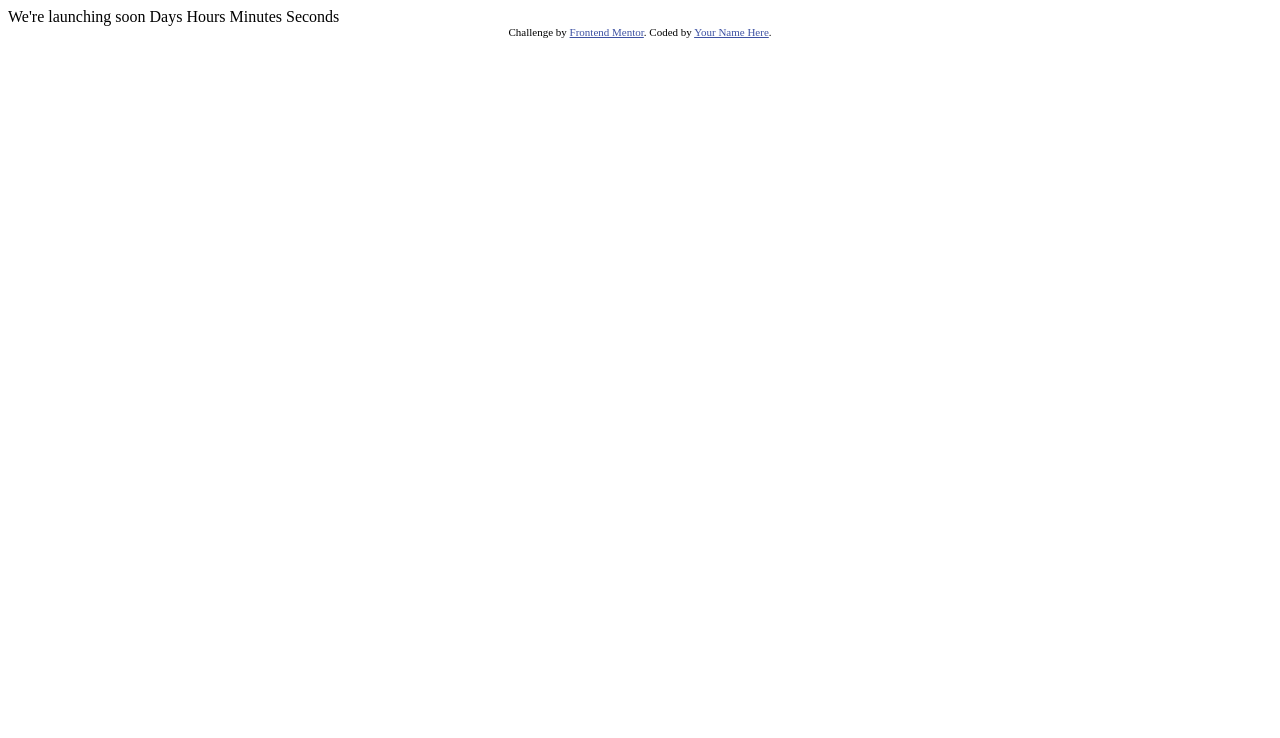
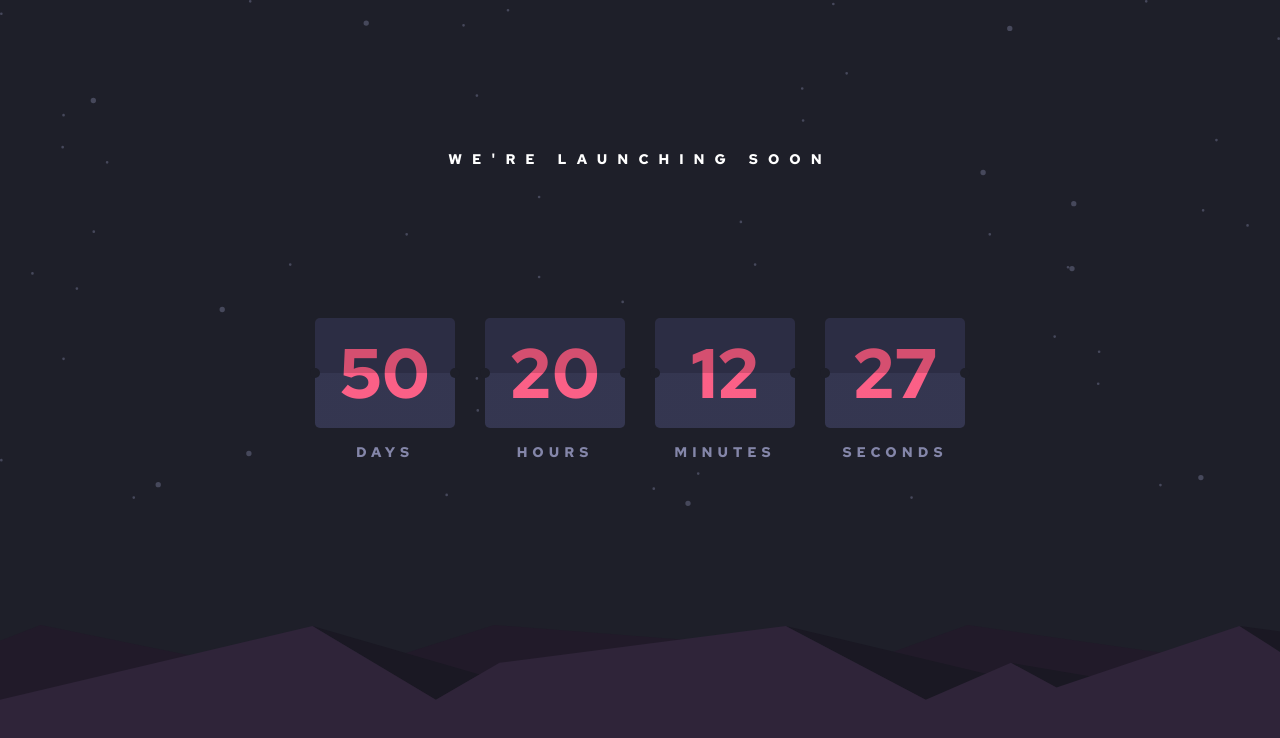
Before and after one commit to tjaulin/launch-countdown-timer-main, a plain HTML site: page index.html in a window 1280 px wide. Drawn offline with Linux system fonts and the light colour scheme.

Commit message:
add style and content

```diff
--- /dev/null
+++ b/css/style.css
@@ -0,0 +1,104 @@
+*, ::after, ::before {
+    margin: 0;
+    padding: 0;
+    box-sizing: border-box;
+}
+
+/* Variabble */
+:root {
+    --main-color: hsl(237, 18%, 59%); /*Grayish blue*/
+    --secondary-color: hsl(345, 95%, 68%); /*Soft Red*/
+    --white-color:  hsl(0, 0%, 100%); /* White */
+    --main-bg-color:  hsl(235, 16%, 14%); /* Very dark blue */
+    --secondary-bg-color:  hsl(236, 21%, 26%); /* Dark desaturated blue */
+    --tertiarty-bg-color:  hsl(234, 17%, 12%); /* Very dark (mostly black) blue */
+}
+/* General Style */
+body {
+    font-family: 'Red Hat Text', sans-serif;
+    background: url('../images/bg-stars.svg') no-repeat top/contain,
+    url('../images/pattern-hills.svg') no-repeat center bottom/contain;
+    background-color: var(--main-bg-color);
+    width: 100%;
+    height: 100vh;
+    display: flex;
+    justify-content: center;
+    /* align-items: center; */
+    color: var(--white-color);
+    font-size: 14px;
+}
+
+/* Advanced Style */
+#days, #hours, #minutes, #seconds{
+    display: flex;
+    flex-direction: column;
+    align-items: center;
+}
+
+.content p {
+    text-transform: uppercase;
+    letter-spacing: 10px;
+    text-align: center;
+    margin: 150px 0;
+}
+
+.timer {
+    display: flex;
+    gap: 30px;
+}
+
+span.label {
+    margin-top: 15px;
+    color: var(--main-color);
+    letter-spacing: 5px;
+}
+
+.number {
+    position: relative;
+    width: 140px;
+    height: 110px;
+    background: linear-gradient(to bottom, #2c2d44 50%, var(--secondary-bg-color) 50%);
+    border-radius: 5px;
+    display: flex;
+    justify-content: center;
+    align-items: center;
+    /* color: var(--secondary-color); */
+    font-size: 70px;
+}
+
+.span-number {
+    background: linear-gradient(to bottom, #d54f70 50%, var(--secondary-color) 50%);
+    -webkit-background-clip: text;
+    -webkit-text-fill-color: transparent;
+}
+
+.number:before, .number:after {
+    content: '';
+    position: absolute;
+    top: 50%;
+    width: 10px;
+    height: 10px;
+    border-radius: 50px;
+    background-color: var(--main-bg-color);
+}
+.number:before {
+    left: 0;
+    transform: translate(-50%, -50%);
+}
+.number:after {
+    right: 0;
+    transform: translate(50%, -50%);
+}
+
+/* Footer */
+.attribution { font-size: 11px; text-align: center; }
+.attribution a { color: hsl(228, 45%, 44%); }
+
+@media screen and (max-width: 375px) {
+    body {
+        background: url('../images/bg-stars.svg') no-repeat top/contain,
+        url('../images/pattern-hills.svg') no-repeat center bottom/1000px;
+        background-color: var(--main-bg-color);
+        font-size: 14px;
+    }
+}
--- a/index.html
+++ b/index.html
@@ -2,30 +2,47 @@
 <html lang="en">
 <head>
   <meta charset="UTF-8">
-  <meta name="viewport" content="width=device-width, initial-scale=1.0"> <!-- displays site properly based on user's device -->
-
+  <meta name="viewport" content="width=device-width, initial-scale=1.0">
   <link rel="icon" type="image/png" sizes="32x32" href="./images/favicon-32x32.png">
-
   <title>Frontend Mentor | Launch countdown timer</title>
-
-  <!-- Feel free to remove these styles or customise in your own stylesheet 👍 -->
-  <style>
-    .attribution { font-size: 11px; text-align: center; }
-    .attribution a { color: hsl(228, 45%, 44%); }
-  </style>
+  <!-- Google Fonts -->
+  <link rel="preconnect" href="https://fonts.googleapis.com">
+  <link rel="preconnect" href="https://fonts.gstatic.com" crossorigin>
+  <link href="https://fonts.googleapis.com/css2?family=Red+Hat+Text:wght@700&display=swap" rel="stylesheet">
+  <!-- Custom CSS -->
+  <link rel="stylesheet" href="css/style.css">
 </head>
 <body>
 
-  We're launching soon
+  <div class="content">
+    <p>We're launching soon</p>
+    <div class="timer">
+      <div id="days" class="div-number">
+        <div class="days-number number"><span class="span-number">50</span></div>
+        <span class="label">DAYS</span>
+      </div>
+      <div id="hours" class="div-number">
+        <div class="hours-number number"><span class="span-number">20</span></div>
+        <span class="label">HOURS</span>
+      </div>
+      <div id="minutes" class="div-number">
+        <div class="minutes-number number"><span class="span-number">12</span></div>
+        <span class="label">MINUTES</span>
+      </div>
 
-  Days
-  Hours
-  Minutes
-  Seconds
+      <div id="seconds" class="div-number">
+        <div class="seconds-number number"><span class="span-number">27</span></div>
+        <span class="label">SECONDS</span>
+      </div>
+    </div>
+  </div>
 
-  <div class="attribution">
+  <!-- <div class="attribution">
     Challenge by <a href="https://www.frontendmentor.io?ref=challenge" target="_blank">Frontend Mentor</a>.
     Coded by <a href="#">Your Name Here</a>.
-  </div>
+  </div> -->
+
+  <!-- Custom Script -->
+  <script src="js/script.js"></script>
 </body>
 </html>
```
Also changed, not shown: js/script.js (added), 1 other file.
